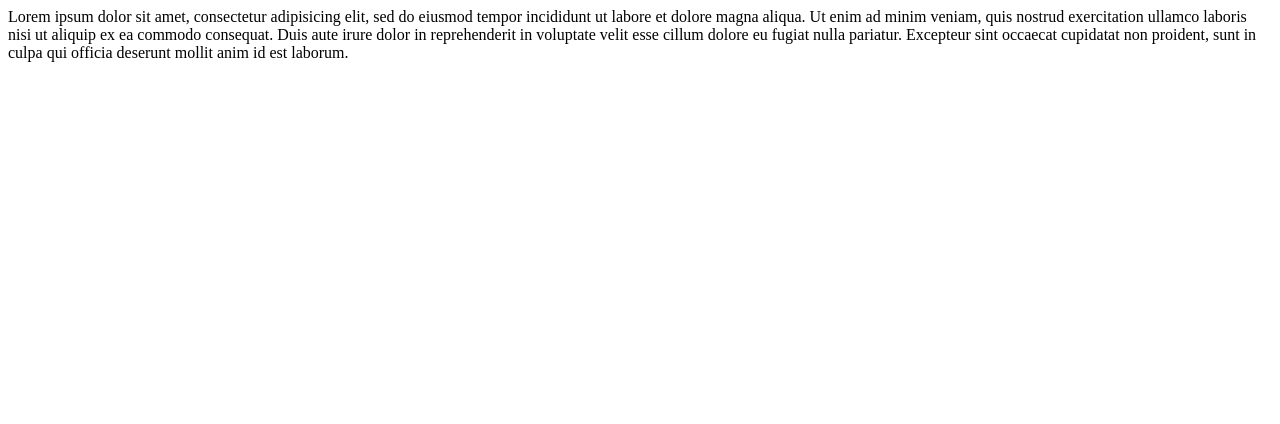
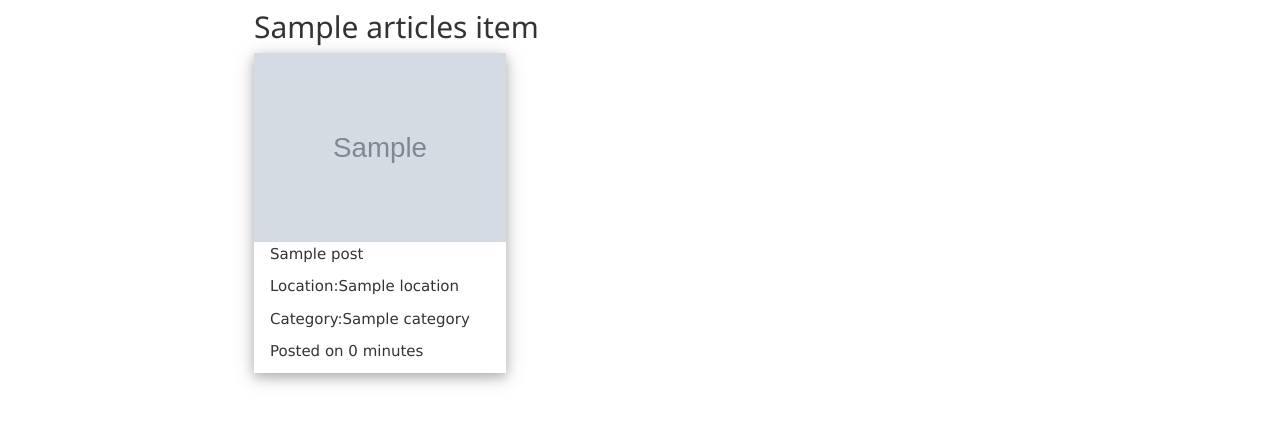
Before and after one commit to CollinsMuiruri/Show-Off, a Django app: template show/off/templates/welcome.html in a window 1280 px wide. Shown: the top 424 px of the page. Run offline with Django 3.2, Linux system fonts and the light colour scheme; the template is opened without the code that fills it: most values are stand-ins (such as "Sample title", 1, 10 or a date in 2020); grey boxes marked "Sample" are stand-in pictures; some libraries are stand-ins or nearby versions.

Commit message:
Add view page

```diff
--- a/show/off/templates/welcome.html
+++ b/show/off/templates/welcome.html
@@ -1 +1,46 @@
-<p>Lorem ipsum dolor sit amet, consectetur adipisicing elit, sed do eiusmod tempor incididunt ut labore et dolore magna aliqua. Ut enim ad minim veniam, quis nostrud exercitation ullamco laboris nisi ut aliquip ex ea commodo consequat. Duis aute irure dolor in reprehenderit in voluptate velit esse cillum dolore eu fugiat nulla pariatur. Excepteur sint occaecat cupidatat non proident, sunt in culpa qui officia deserunt mollit anim id est laborum.</p>
+{% extends 'base.html' %}
+
+{% block content %}
+<link rel="stylesheet" href="https://www.w3schools.com/w3css/4/w3.css">
+<style>
+.w3-container {
+  background-color: white;
+}
+p {
+  text-align: left;
+}
+
+</style>
+<body>
+
+  {% for articles_item in articles %}
+
+<div class="w3-container">
+  <div class="w3-row">
+    <div class="w3-col-md-2 col-lg-2 col-xs-1 col-sm-1"></div>
+    <div class="w3-col-md-8 col-lg-8 col-xs-9 col-sm-9">
+      <div class="w3-col-md-8 col-lg-8 col-xs-9 col-sm-9">
+
+
+  <h2>{{articles_item.title}}</h2>
+
+  <div class="w3-card-4" style="width:50%">
+  <a href="{% url 'detail' id=articles_item.id %}"><img src="{{articles_item.article_image.url}}" alt="Norway" style="width:100%"></a>
+    <div class="w3-container w3-center">
+      <p>{{articles_item.post}}</p>
+      <p>Location:{{articles_item.location}}</p>
+      <p>Category:{{articles_item.category}}</p>
+      <p>Posted on {{articles_item.pub_date|timesince}}</p>
+    </div>
+  </div>
+</div>
+</div>
+</div>
+</div>
+{% empty %}
+<div class="row">
+  <h2 class="text-center">Oops! Sorry...No gAllA - pIcS here</h2>
+</div>
+{% endfor %}
+</body>
+{% endblock %}
--- a/show/show/settings.py
+++ b/show/show/settings.py
@@ -32,6 +32,7 @@ ALLOWED_HOSTS = []
 
 INSTALLED_APPS = [
     'off',
+    'bootstrap3',
     'django.contrib.admin',
     'django.contrib.auth',
     'django.contrib.contenttypes',
```
